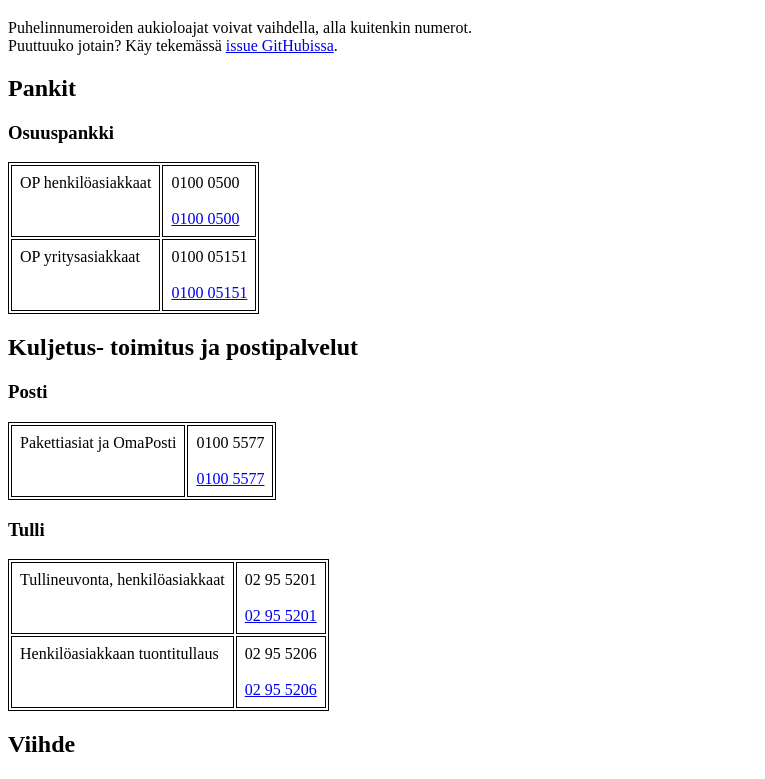
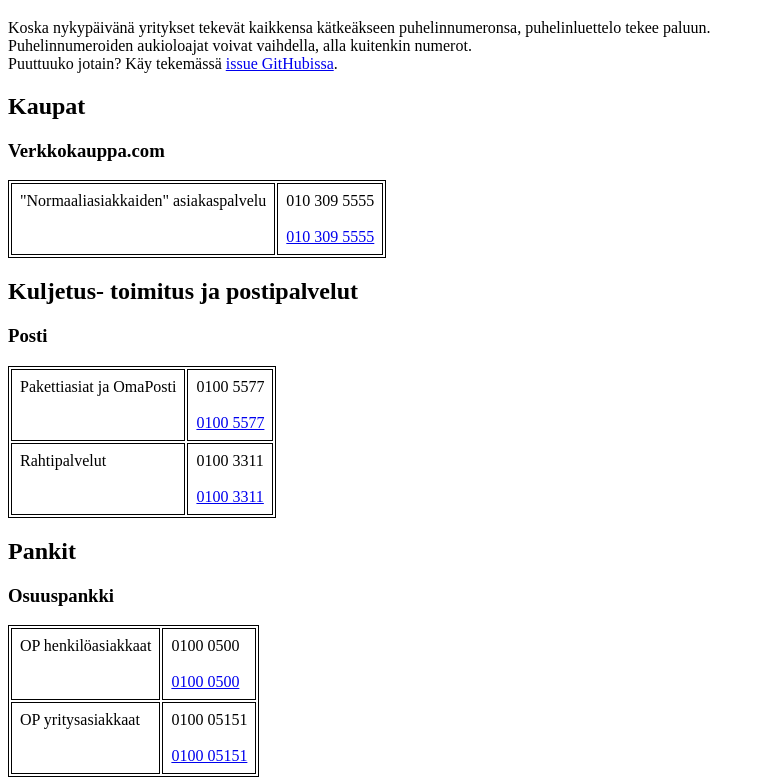
Before and after one commit to usvi/numerot, a plain HTML site: page index.html in a window 1280 px wide. Shown: the part 61-840 px from the top of the page, without its empty margins (0-765 px from the left). Drawn offline with Linux system fonts and the light colour scheme.

Commit message:
Added Posti Rahti and Verkkokauppa.com

```diff
--- a/index.html
+++ b/index.html
@@ -17,8 +17,23 @@ td {
 
 
 <h1>Suorat puhelinnumerot yrityksille</h1>
+Koska nykypäivänä yritykset tekevät kaikkensa kätkeäkseen puhelinnumeronsa, puhelinluettelo tekee paluun.<br>
 Puhelinnumeroiden aukioloajat voivat vaihdella, alla kuitenkin numerot.<br>
 Puuttuuko jotain? Käy tekemässä <a href="https://github.com/usvi/numerot/issues">issue GitHubissa</a>.
+
+<h2>Kaupat</h2>
+<h3>Verkkokauppa.com</h3>
+<table>
+<tr><td>"Normaaliasiakkaiden" asiakaspalvelu</td><td>010 309 5555<br><br><a href="tel:0103095555">010 309 5555</a></td></tr>
+</table>
+
+<h2>Kuljetus- toimitus ja postipalvelut</h2>
+<h3>Posti</h3>
+<table>
+<tr><td>Pakettiasiat ja OmaPosti</td><td>0100 5577<br><br><a href="tel:01005577">0100 5577</a></td></tr>
+<tr><td>Rahtipalvelut</td><td>0100 3311<br><br><a href="tel:01003311">0100 3311</a></td></tr>
+</table>
+
 
 <h2>Pankit</h2>
 <h3>Osuuspankki</h3>
@@ -27,11 +42,6 @@ Puuttuuko jotain? Käy tekemässä <a href="https://github.com/usvi/numerot/issu
 <tr><td>OP yritysasiakkaat</td><td>0100 05151<br><br><a href="tel:+35810005151">0100 05151</a></td></tr>
 </table>
 
-<h2>Kuljetus- toimitus ja postipalvelut</h2>
-<h3>Posti</h3>
-<table>
-<tr><td>Pakettiasiat ja OmaPosti</td><td>0100 5577<br><br><a href="tel:01005577">0100 5577</a></td></tr>
-</table>
 
 <h3>Tulli</h3>
 <table>
```
